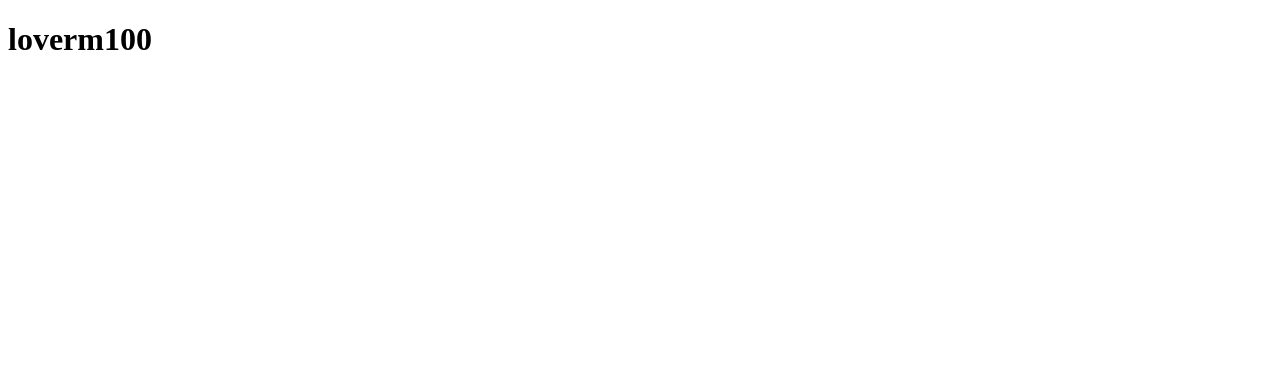
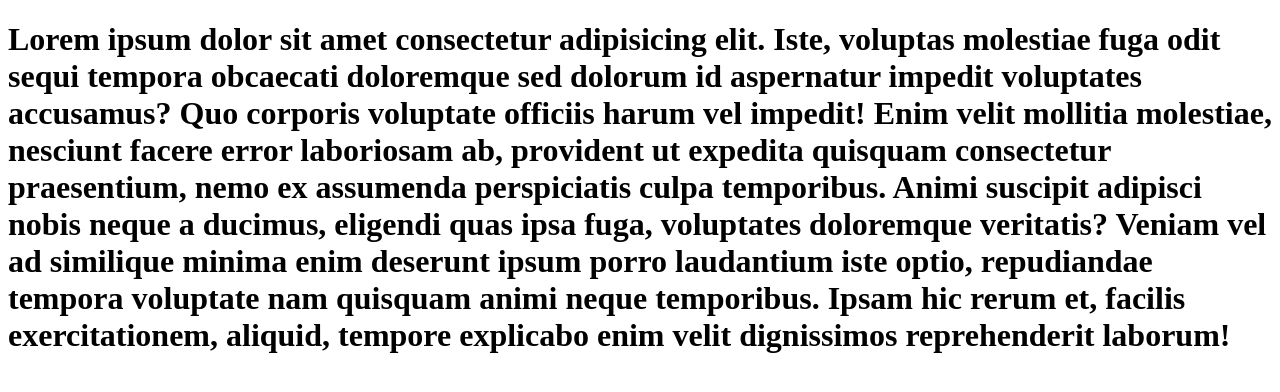
Before and after one commit to SwathiPappu/testing-deploying, a plain HTML site: page index.html in a window 1280 px wide. Drawn offline with Linux system fonts and the light colour scheme.

Commit message:
second commit

```diff
--- a/index.html
+++ b/index.html
@@ -6,6 +6,6 @@
     <title>Document</title>
 </head>
 <body>
-    <h1>loverm100</h1>
+    <h1>Lorem ipsum dolor sit amet consectetur adipisicing elit. Iste, voluptas molestiae fuga odit sequi tempora obcaecati doloremque sed dolorum id aspernatur impedit voluptates accusamus? Quo corporis voluptate officiis harum vel impedit! Enim velit mollitia molestiae, nesciunt facere error laboriosam ab, provident ut expedita quisquam consectetur praesentium, nemo ex assumenda perspiciatis culpa temporibus. Animi suscipit adipisci nobis neque a ducimus, eligendi quas ipsa fuga, voluptates doloremque veritatis? Veniam vel ad similique minima enim deserunt ipsum porro laudantium iste optio, repudiandae tempora voluptate nam quisquam animi neque temporibus. Ipsam hic rerum et, facilis exercitationem, aliquid, tempore explicabo enim velit dignissimos reprehenderit laborum!</h1>
 </body>
 </html>
```
